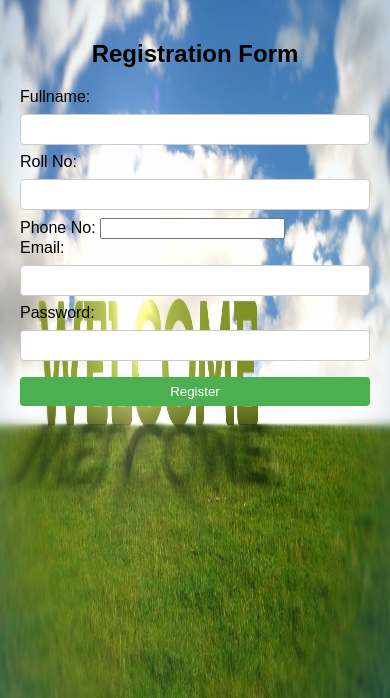
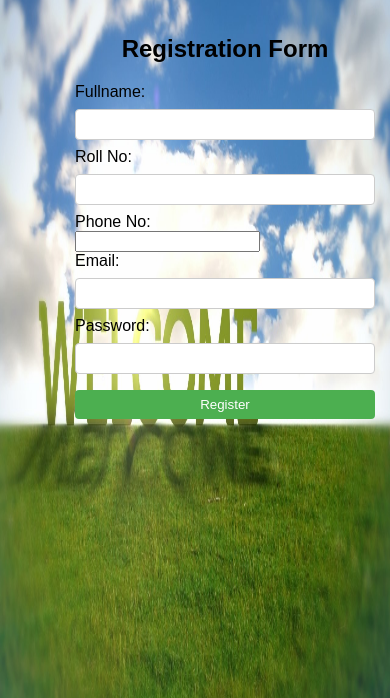
Before and after one commit to Samprikta15/LMS, a PHP site: page /LMS/Registration_frontend.php in a window 390 px wide. Shown: the part 60-758 px from the top of the page. Run offline with PHP 8.4, Linux system fonts and the light colour scheme.

Commit message:
added br in registration_frontend file after phone no

```diff
--- a/Registration_frontend.php
+++ b/Registration_frontend.php
@@ -13,9 +13,9 @@
         }
 
         .container {
-            max-width: 500px;
+            max-width: 300px;
             margin: 0 auto;
-            padding: 20px;
+            padding: 15px;
             float:right;
                     }
         input[type="text"],
@@ -161,7 +161,7 @@ window.onclick = function(e) {
             <label for="roll">Roll No:</label>
             <input type="text" id="roll" name="roll" required>
 
-            <label for="ph">Phone No:</label>
+            <label for="ph">Phone No:</label><br>
             <input type="tel" id="ph" name="ph" required><br>
 
             <label for="email">Email:</label>
```
